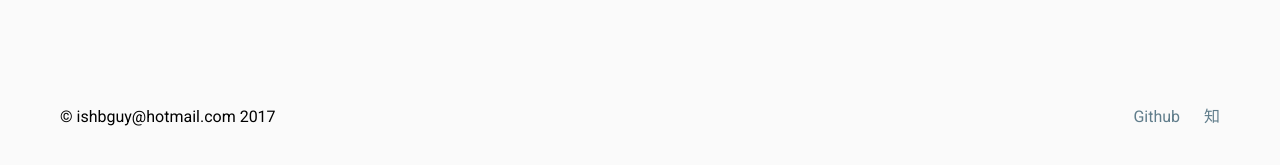
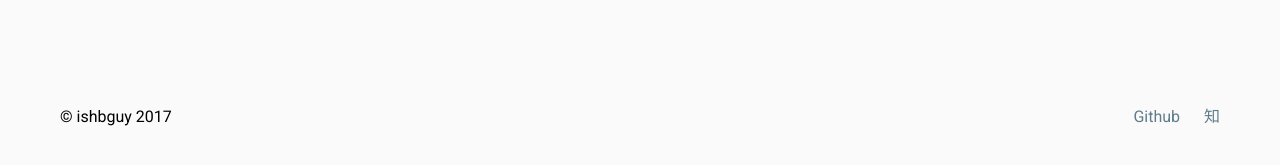
Before and after one commit to ishbguy/ishbguy.github.io, a Jekyll site: the page built from index.md, in a window 1280 px wide and 1254 px high. Shown: the part 986-1151 px from the top of the window. Built offline with Jekyll 4.4.1, drawn with Linux system fonts in a browser that asks for light colours.

Commit message:
Update my site tilte.

```diff
--- a/_config.yml
+++ b/_config.yml
@@ -13,7 +13,7 @@
 # you will see them accessed via {{ site.title }}, {{ site.email }}, and so on.
 # You can create any custom variable you would like, and they will be accessible
 # in the templates via {{ site.myvariable }}.
-title: ishbguy@hotmail.com
+title: ishbguy
 email: ishbguy@hotmail.com
 description: > # this means to ignore newlines until "baseurl:"
     ishbguy's github pages, a blog with note, thinking and other things.
```
